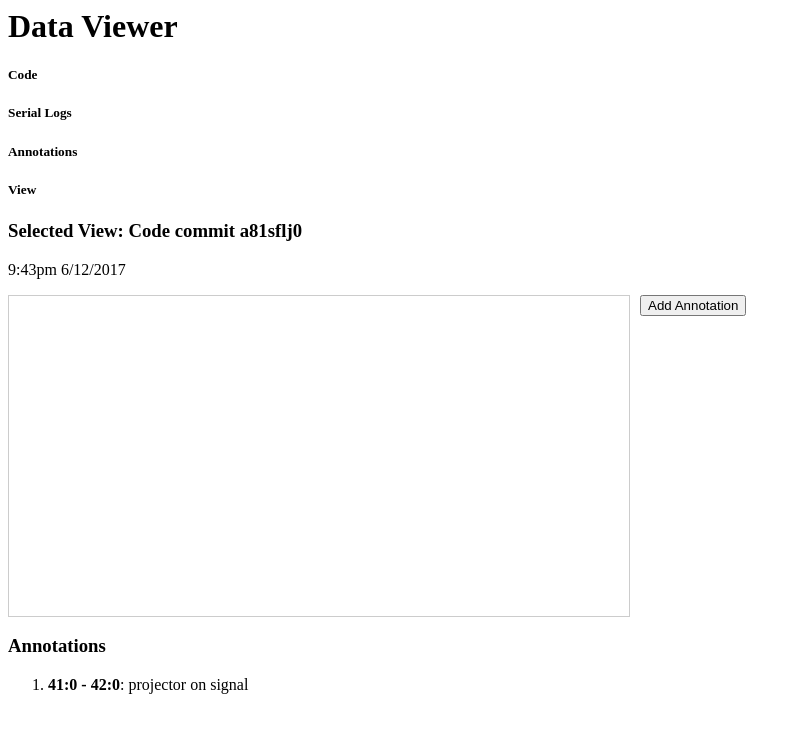
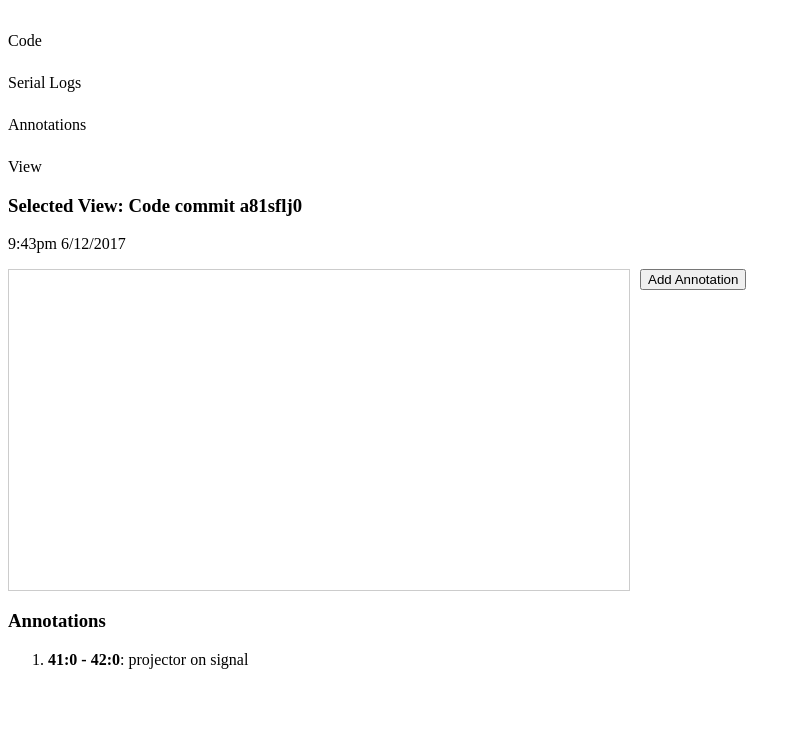
Before and after one commit to jhaip/seriallogger2, a plain HTML site: page templates/index.html in a window 1280 px wide. Shown: the whole page, without its empty margins (0-801 px from the left). Drawn offline with nearby package versions, Linux system fonts and the light colour scheme; no server answers.

Commit message:
clean up padding a bit

```diff
--- a/templates/index.html
+++ b/templates/index.html
@@ -49,11 +49,13 @@
             width: 100%;
             margin-bottom: 10px;
         }
+        .p-padded-top {
+            padding-top: 1.5rem;
+        }
         </style>
     </head>
     <body>
         <div class="vega-test"></div>
-        <h1>Data Viewer</h1>
         <div class="signals-overview">
             <!-- <div class="signals-overview__signal--code">
                 <h3>Code</h3>
@@ -67,13 +69,13 @@
                     <svg width="900" height="50" class="signals-overview__signal-timeline-svg"></svg>
                 </div>
             </div> -->
-            <h5>Code</h5>
+            <div class="p-padded-top">Code</div>
             <div class="signals-overview__signal--code"></div>
-            <h5>Serial Logs</h5>
+            <div class="p-padded-top">Serial Logs</div>
             <div class="signals-overview__signal--serial-logs"></div>
-            <h5>Annotations</h5>
+            <div class="p-padded-top">Annotations</div>
             <div class="signals-overview__signal--annotations"></div>
-            <h5>View</h5>
+            <div class="p-padded-top">View</div>
             <div class="signals-overview__signal--view"></div>
         </div>
         <div class="selected-view">
```
Also changed, not shown: 1 other file.
